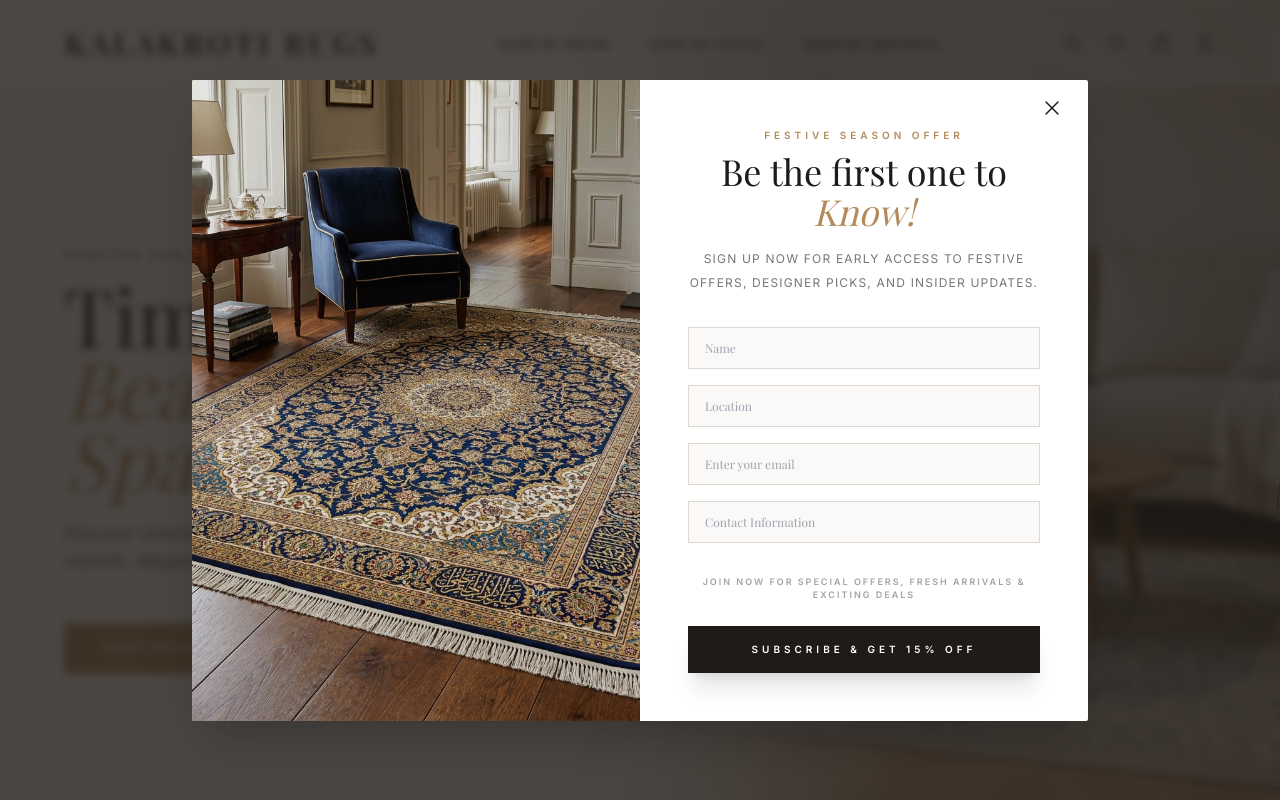
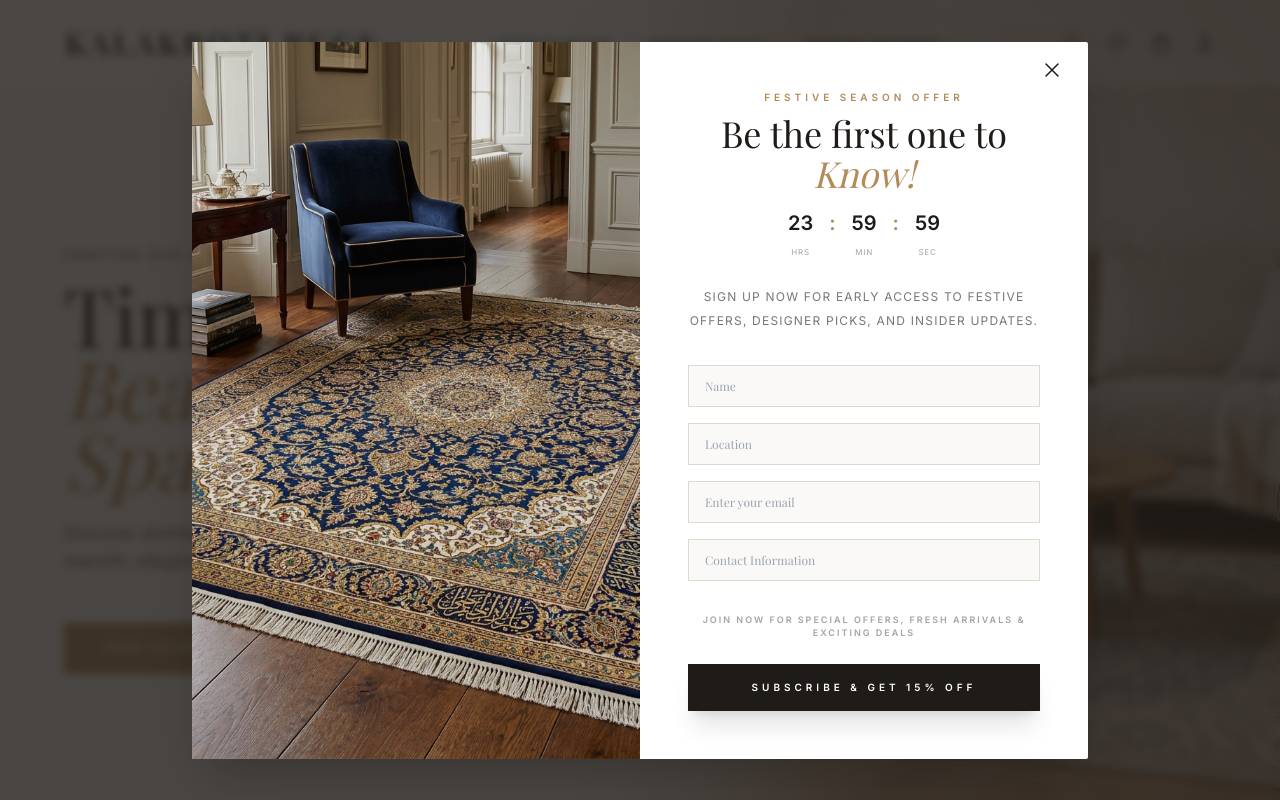
Before and after one commit to Ayush1815/Kalakroti-Rugs, a Django app: page / in a window 1280 px wide. Run offline with Django 5.2, Linux system fonts and the light colour scheme; data that the repository does not hold is empty; some libraries are stand-ins or nearby versions; some web fonts are replaced.

Commit message:
Luxury Upgrade: 4K Category Images and Festive Countdown Timer

```diff
--- a/templates/index.html
+++ b/templates/index.html
@@ -812,6 +812,25 @@
                 <div class="text-center mb-8">
                     <span class="text-heritage-gold text-[10px] uppercase tracking-[4px] font-bold block mb-2">Festive Season Offer</span>
                     <h2 class="serif-title text-3xl md:text-4xl mb-4 leading-tight">Be the first one to <i>Know!</i></h2>
+
+                    <!-- Countdown Timer -->
+                    <div class="flex justify-center gap-4 mb-6" id="festive-timer">
+                        <div class="text-center">
+                            <span class="block text-xl font-bold text-heritage-dark" id="timer-hours">00</span>
+                            <span class="text-[8px] uppercase tracking-widest opacity-40">Hrs</span>
+                        </div>
+                        <div class="text-xl font-bold text-heritage-gold">:</div>
+                        <div class="text-center">
+                            <span class="block text-xl font-bold text-heritage-dark" id="timer-mins">00</span>
+                            <span class="text-[8px] uppercase tracking-widest opacity-40">Min</span>
+                        </div>
+                        <div class="text-xl font-bold text-heritage-gold">:</div>
+                        <div class="text-center">
+                            <span class="block text-xl font-bold text-heritage-dark" id="timer-secs">00</span>
+                            <span class="text-[8px] uppercase tracking-widest opacity-40">Sec</span>
+                        </div>
+                    </div>
+
                     <p class="text-heritage-dark/60 text-xs uppercase tracking-widest leading-loose">Sign up now for early access to festive offers, designer picks, and insider updates.</p>
                 </div>
 
```
Also changed, not shown: static/app.js (+39 -4 lines), static/images/cat-bedroom.png (added), static/images/cat-dining.png (added), static/images/cat-living.png (added), static/images/cat-office.png (added).
